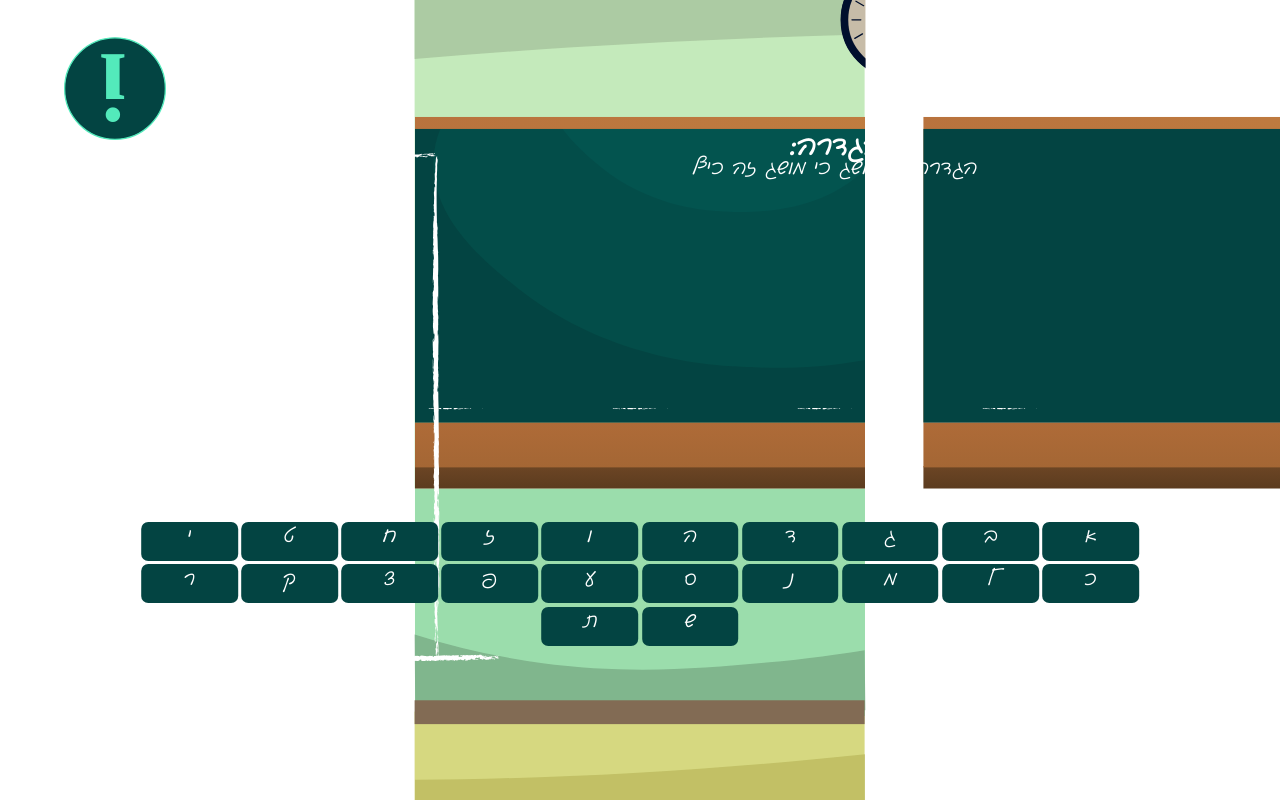
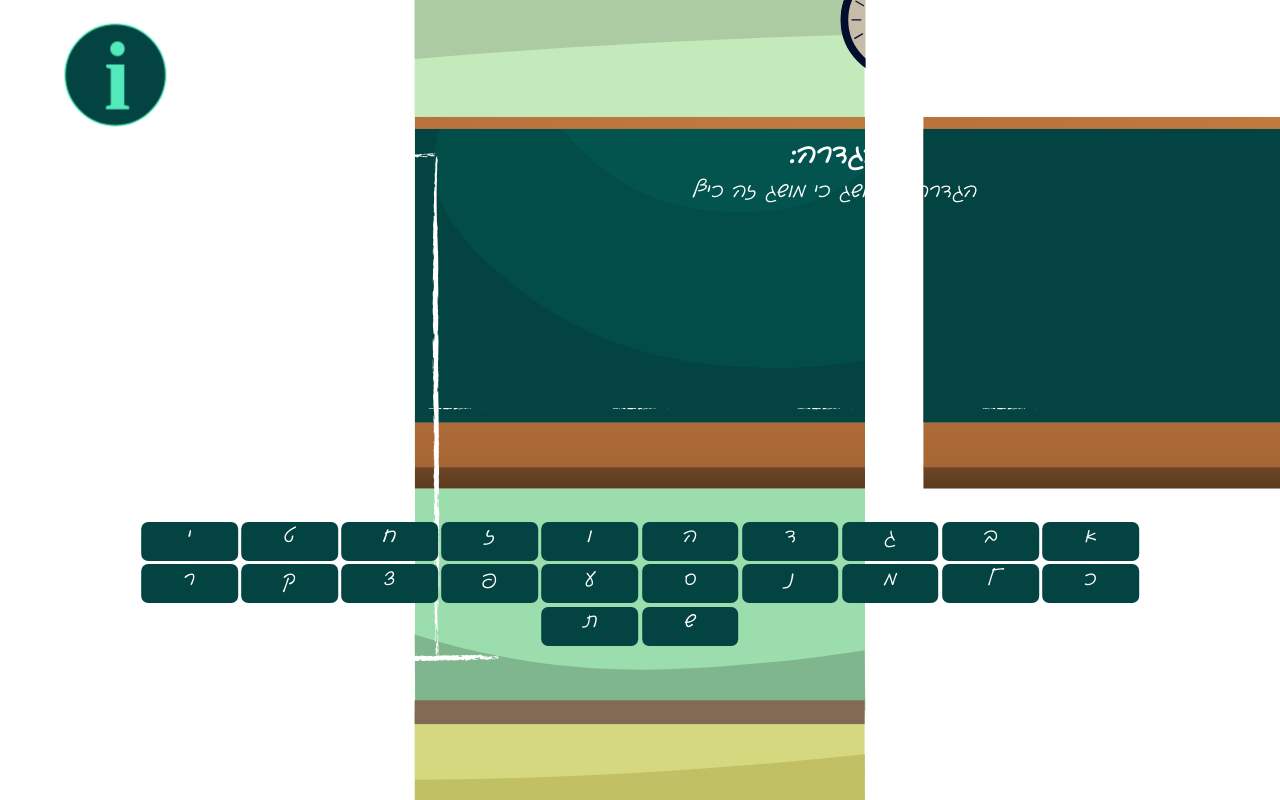
Before and after one commit to madortill/hangMan, a plain HTML site: page code/index.html in a window 1280 px wide. Drawn offline with Linux system fonts and the light colour scheme.

Commit message:
Update tillhang.css

```diff
--- a/code/tillhang.css
+++ b/code/tillhang.css
@@ -78,11 +78,14 @@ body {
 
 .tillhangTitleDefinition {
     font-size: 1.5em;
+    margin-top: 1vh;
     font-weight: bold;
 }
 
 .tillhangDefinition {
     font-size: 1.1em;
+    line-height: 4vh;
+    margin-top: 1vh;
 }
 
 .tillhangLetterSpace {
@@ -212,6 +215,7 @@ body {
     position: absolute;
     top: 3vh;
     left: 5vw;
+    transform: rotate(180deg);
     width: 8vw;
 }
 
```
